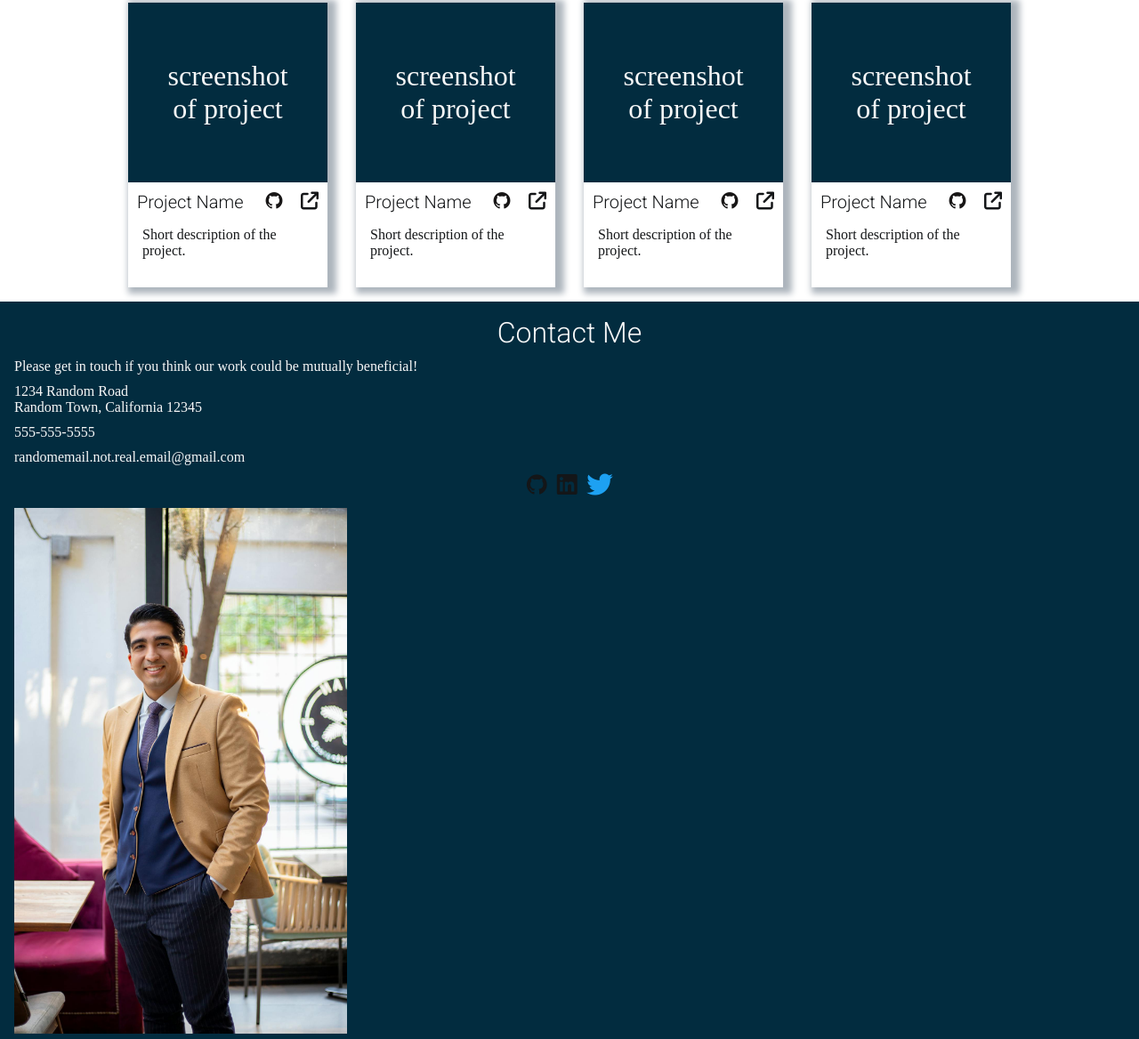
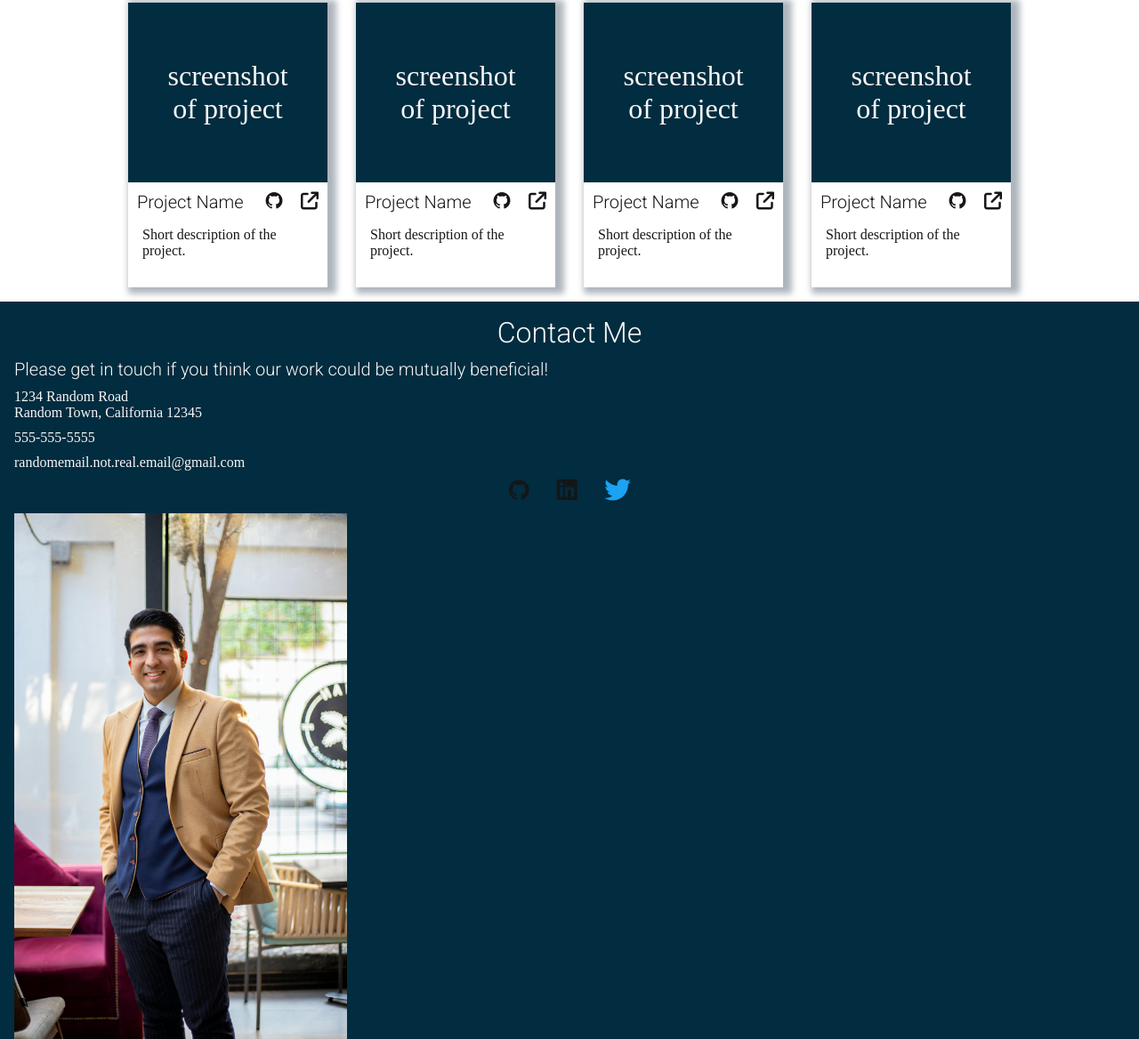
Before and after one commit to Hsoren31/homepage_practice, a website built with webpack: page src/index.html in a window 1280 px wide. Shown: the part 1112-2280 px from the top of the page at 89% size. Built offline with nearby package versions, Linux system fonts and the light colour scheme; a web font is replaced by a local one.

Commit message:
style: add background gradient & update images

```diff
--- a/src/index.html
+++ b/src/index.html
@@ -203,15 +203,15 @@
     </section>
     <footer class="contact_me">
       <h2>Contact Me</h2>
-      <p>
+      <h3>
         Please get in touch if you think our work could be mutually beneficial!
-      </p>
-      <p class="address">
-        1234 Random Road<br />
+      </h3>
+      <p class="address contact_info">
+        1234 Random Road<br/>
         Random Town, California 12345
       </p>
-      <p class="phone_number"><i></i>555-555-5555</p>
-      <p class="email">randomemail.not.real.email@gmail.com</p>
+      <p class="phone_number contact_info"><i></i>555-555-5555</p>
+      <p class="email contact_info">randomemail.not.real.email@gmail.com</p>
       <ul>
         <li>
           <a href="#"><i class="devicon-github-original"></i></a>
--- a/src/style.css
+++ b/src/style.css
@@ -33,7 +33,7 @@ svg {
   max-width: 100%;
   height: auto;
   vertical-align: middle;
-  object-fit: scale-down;
+  object-fit: cover;
 }
 
 li {
@@ -47,6 +47,10 @@ a:link {
 
 a:visited {
   color: #141618;
+}
+
+.about_me {
+  background: linear-gradient(165deg, #022c3f 50%, #8d8c8c 50%, #fff 51%);
 }
 
 .portrait_container > img{
@@ -118,10 +122,16 @@ a:visited {
   gap: 10px;
 }
 
+.contact_me > h3 {
+  font-size: 1.25rem;
+  text-wrap: wrap;
+  text-align: start;
+}
+
 .contact_me > ul {
   display: flex;
   justify-content: center;
-  gap: 10px;
+  gap: 30px;
   font-size: 1.5rem;
 }
 
```
